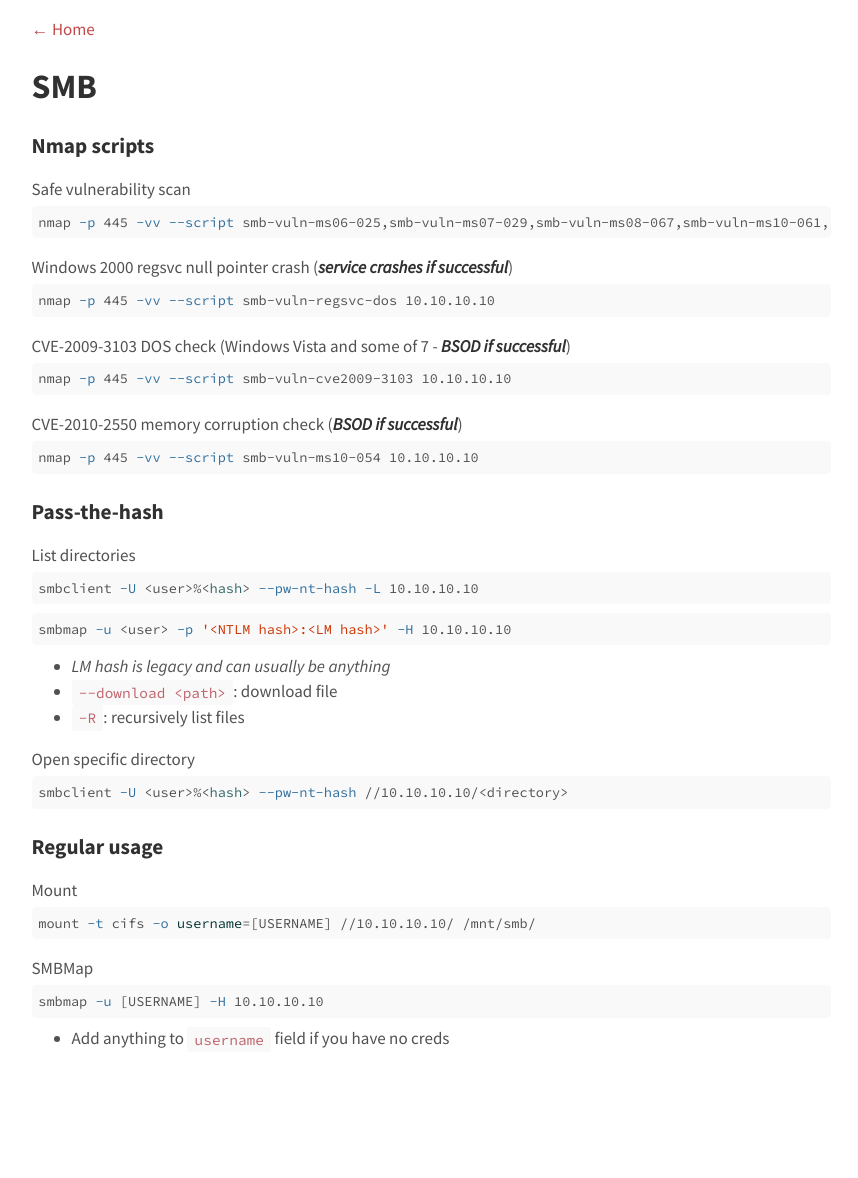
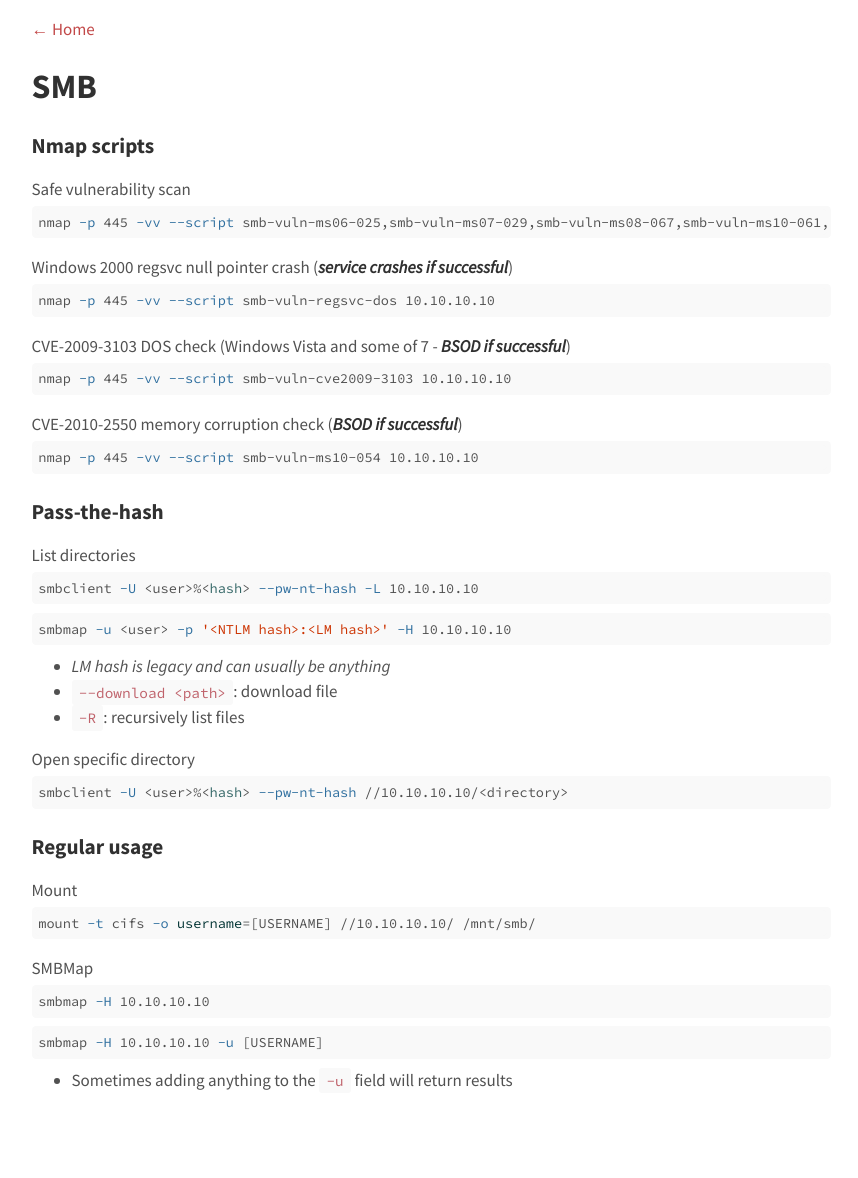
Before and after one commit to agrzeslak/cheatsheet, a Jekyll site: the page built from _topics/smb.md, in a window 1280 px wide. Shown: the whole page, without its empty margins (209-1067 px from the left). Built offline with Jekyll 4.4.1, drawn with Linux system fonts in a browser that asks for light colours; before the commit the page ends 1137 px from its top, so only the background shows below that.

Commit message:
SMB correction

````diff
--- a/_topics/smb.md
+++ b/_topics/smb.md
@@ -60,6 +60,10 @@ mount -t cifs -o username=[USERNAME] //10.10.10.10/ /mnt/smb/
 
 SMBMap
 ```shell
-smbmap -u [USERNAME] -H 10.10.10.10
+smbmap -H 10.10.10.10
 ```
-- Add anything to `username` field if you have no creds
+
+```shell
+smbmap -H 10.10.10.10 -u [USERNAME]
+```
+- Sometimes adding anything to the `-u` field will return results
````
